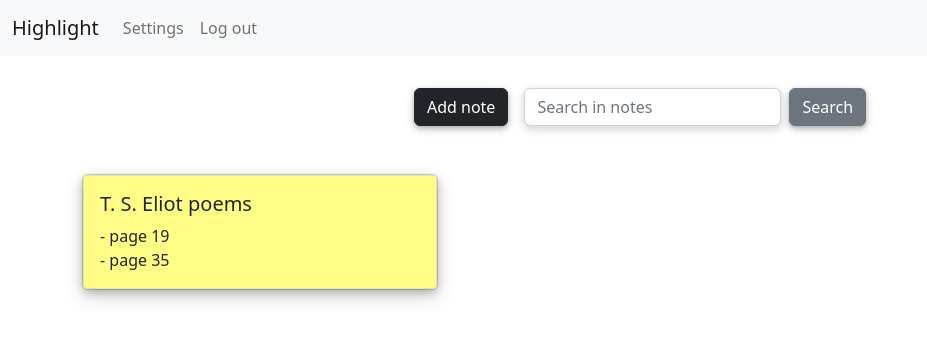
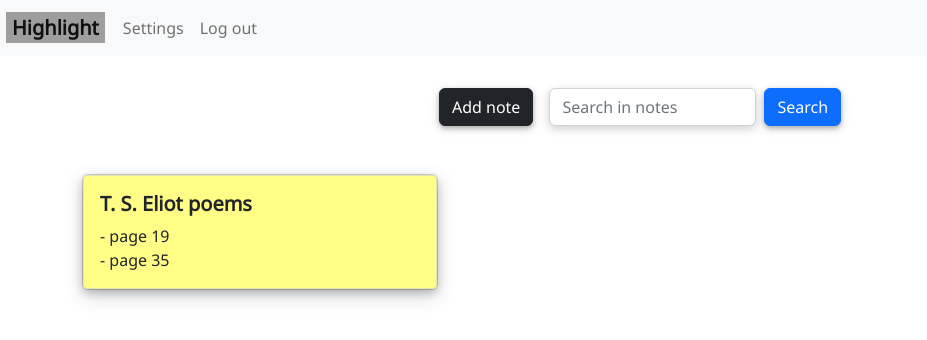
Before and after one commit to csanid/highlight, a Django app: page /highlight/ in a window 1280 px wide. Shown: the top 340 px of the page, without its empty margins (0-927 px from the left). Run offline with Django 4.2, Linux system fonts and the light colour scheme; a user stored in the database is signed in; data comes from the database, SQL or seed files in the repository; both versions use the stored data as it was after the commit; some libraries are stand-ins or nearby versions; grey boxes are pictures that could not be loaded.

Commit message:
Add delete account function and font

```diff
--- a/highlight/forms.py
+++ b/highlight/forms.py
@@ -2,7 +2,8 @@ from django import forms
 from django.forms import ModelForm
 from .models import Note
 from django.contrib.auth.models import User
-from django.contrib.auth.forms import UserCreationForm
+from django.contrib.auth.forms import UserCreationForm, PasswordChangeForm
+from django.core.exceptions import ValidationError
 # PasswordChangeForm
 
 # ver https://medium.com/swlh/how-to-style-your-django-forms-7e8463aae4fa para estilo
@@ -12,8 +13,16 @@ class RegisterForm(UserCreationForm):
         model = User
         fields = ["username", "password1", "password2"]
 
-# class MyPasswordChangeForm(PasswordChangeForm):
-#    pass
+class CustomPasswordChangeForm(PasswordChangeForm):
+    def clean_new_password2(self):
+        old_password = self.cleaned_data.get('old_password')
+        new_password1 = self.cleaned_data.get('new_password1')
+        new_password2 = self.cleaned_data.get('new_password2')
+        if new_password1 != new_password2:
+            raise ValidationError("The new passwords do not match.")
+        if old_password == new_password1:
+            raise ValidationError("The new password should be different from the old one")
+        return new_password2
 
 class LoginForm(forms.Form):
     username = forms.CharField(max_length=150)
--- a/highlight/templates/highlight/index.html
+++ b/highlight/templates/highlight/index.html
@@ -43,7 +43,7 @@
             <div class="p-2">
                 <form action="{% url 'search' %}" class="d-flex" role="search">
                     <input class="form-control me-2" name="search-bar" type="search" placeholder="Search in notes" aria-label="Search" required>
-                    <button class="btn btn-secondary" type="submit">Search</button>
+                    <button class="btn btn-primary" type="submit">Search</button>
                 </form>
             </div>
         </div>
@@ -63,7 +63,7 @@
                             <button class="deleteBtn" id="deleteButton" data-title="{{note.title}}" data-url="{% url 'delete' note.id %}" onclick="event.stopPropagation()" data-bs-toggle="modal" data-bs-target="#deleteDialog">
                               <img src="/static/highlight/images/trash-fill.svg" alt="Delete">
                             </button>
-                            <h5 class="card-title">{{note.title}}</h5>
+                            <h5 class="card-title"><b>{{note.title}}</b></h5>
                             <p class="card-text">{{note.content|linebreaksbr}}</p>
                         </div>
                     </div>
@@ -80,9 +80,9 @@
                             </div>
                             <div class="modal-footer">
                                 <a href="" id="deleteConfirmBtn">
-                                    <button type="button" class="btn btn-primary">Yes</button>
+                                    <button type="button" class="btn btn-danger">Yes</button>
                                 </a>
-                                <button type="button" class="btn btn-secondary" data-bs-dismiss="modal">No</button>
+                                <button type="button" class="btn btn-primary" data-bs-dismiss="modal">No</button>
                             </div>
                         </div>
                     </div>
--- a/highlight/templates/highlight/layout.html
+++ b/highlight/templates/highlight/layout.html
@@ -10,13 +10,15 @@
         <title>Highlight</title>
         <script src="https://ajax.googleapis.com/ajax/libs/jquery/3.5.1/jquery.min.js"></script>
         <script src="{% static 'highlight/highlight.js' %}"></script>
+        <link href="https://cdn.jsdelivr.net/npm/bootstrap@5.2.3/dist/css/bootstrap.min.css" rel="stylesheet" integrity="sha384-rbsA2VBKQhggwzxH7pPCaAqO46MgnOM80zW1RWuH61DGLwZJEdK2Kadq2F9CUG65" crossorigin="anonymous">
+        <link href="https://fonts.googleapis.com/css?family=Noto+Serif" rel="stylesheet">
+        <link href="https://fonts.googleapis.com/css?family=Noto+Sans" rel="stylesheet">
         <link href="{% static 'highlight/styles.css' %}" rel="stylesheet">
-        <link href="https://cdn.jsdelivr.net/npm/bootstrap@5.2.3/dist/css/bootstrap.min.css" rel="stylesheet" integrity="sha384-rbsA2VBKQhggwzxH7pPCaAqO46MgnOM80zW1RWuH61DGLwZJEdK2Kadq2F9CUG65" crossorigin="anonymous">
     </head>
     <body>
         <nav class="navbar navbar-expand-lg bg-light">
             <div class="container-fluid">
-              <a class="navbar-brand" href="{% url 'index' %}">Highlight</a>
+              <a class="navbar-brand" href="{% url 'index' %}"><span class="highlight"><b>Highlight</b></span></a>
               <button class="navbar-toggler" type="button" data-bs-toggle="collapse" data-bs-target="#navbarNavAltMarkup" aria-controls="navbarNavAltMarkup" aria-expanded="false" aria-label="Toggle navigation">
                 <span class="navbar-toggler-icon"></span>
               </button>
--- a/highlight/templates/highlight/settings.html
+++ b/highlight/templates/highlight/settings.html
@@ -36,14 +36,14 @@
                         <button type="button" class="btn-close" data-bs-dismiss="modal" aria-label="Close" style="float: right;"></button>
                     </div>
                     <div class="modal-body" style="text-align:center">
-                        <p>Are you sure that you want to permanently delete your account?</p>
-                        <p><b>WARNING: All your notes will be lost. This action cannot be undone.</b></p>
+                        <p>Are you sure that you want to delete your account?</p>
+                        <p><b>WARNING: All your notes will be lost. <br>This action cannot be undone.</b></p>
                     </div>
                     <div class="modal-footer">
                         <a href="{% url 'delete_account' %}" id="deleteAccountConfirmBtn">
                             <button type="button" class="btn btn-danger">Yes</button>
                         </a>
-                        <button type="button" class="btn btn-secondary" data-bs-dismiss="modal">No</button>
+                        <button type="button" class="btn btn-primary" data-bs-dismiss="modal">No</button>
                     </div>
                 </div>
             </div>
--- a/highlight/views.py
+++ b/highlight/views.py
@@ -4,9 +4,8 @@ from django.urls import reverse
 from django.contrib import messages
 from django.contrib.auth import authenticate, login, logout, update_session_auth_hash
 from django.contrib.auth.decorators import login_required
-from django.contrib.auth.forms import PasswordChangeForm
 from django.db.models import Q
-from .forms import RegisterForm, LoginForm, NoteForm
+from .forms import RegisterForm, CustomPasswordChangeForm, LoginForm, NoteForm
 from .models import Note
 
 def index(request):
@@ -31,7 +30,6 @@ def login_view(request):
             user = authenticate(request, username=username, password=password)
             if user:
                 login(request, user)
-                # messages.success(request, f"Welcome back, {username.capitalize()}!")
                 return HttpResponseRedirect(reverse("index"))
             else:
                 messages.error(request, "Invalid username or password")
@@ -45,7 +43,7 @@ def login_view(request):
 @login_required
 def logout_view(request):
     logout(request)
-    messages.success(request, "You have successfully logged out")
+    # messages.success(request, "You have successfully logged out")
     return HttpResponseRedirect(reverse("login"))
 
 def register(request):
@@ -56,8 +54,10 @@ def register(request):
             user.username = user.username.lower()
             user.save()
             login(request, user)
+            note_form = NoteForm
             return render(request, "highlight/index.html", {
-                "message": "You have successfully registered"
+                "message": "You have successfully registered",
+                "form": note_form
             })
     return render(request, "highlight/register.html", {
         "form": form
@@ -71,18 +71,17 @@ def settings(request):
 @login_required
 def change_password(request):
     if request.method == "POST":
-        form = PasswordChangeForm(request.user, request.POST)
+        form = CustomPasswordChangeForm(request.user, request.POST)
         if form.is_valid():
             user = form.save()
             update_session_auth_hash(request, user)
             messages.success(request, "Your password was successfully updated")
             return HttpResponseRedirect(reverse("settings"))
         else:
-            # messages.error(request, "Please try again")
             return render(request, "highlight/password_update.html", {
                 "form": form
             })
-    form = PasswordChangeForm(request.user)
+    form = CustomPasswordChangeForm(request.user)
     return render(request, "highlight/password_update.html", {
         "form": form
     })
@@ -90,7 +89,8 @@ def change_password(request):
 @login_required
 def delete_account(request):
     if request.method == "GET":
-        # delete user and logout if needed
+        user = request.user
+        user.delete()
         return HttpResponseRedirect(reverse("login"))
 
 @login_required
--- a/static/highlight/styles.css
+++ b/static/highlight/styles.css
@@ -1,3 +1,13 @@
+body {
+    font-family: 'Noto Sans';
+}
+
+.highlight {
+    background: url(//s2.svgbox.net/pen-brushes.svg?ic=brush-1&color=b0cffe);
+    margin: -2px -6px;
+    padding:  2px  6px;
+}
+
 .btn {
     box-shadow: 0 2px 4px 0 #00000033, 0 3px 10px 0 #00000030;
 }
@@ -14,6 +24,7 @@
 }
 
 .card-text {
+    /** font-family: 'Noto Serif'; **/
     -webkit-line-clamp: 4;
     overflow: hidden;
     text-overflow: ellipsis;
```
Also changed, not shown: highlight/urls.py (+0 -7 lines), db.sqlite3.
